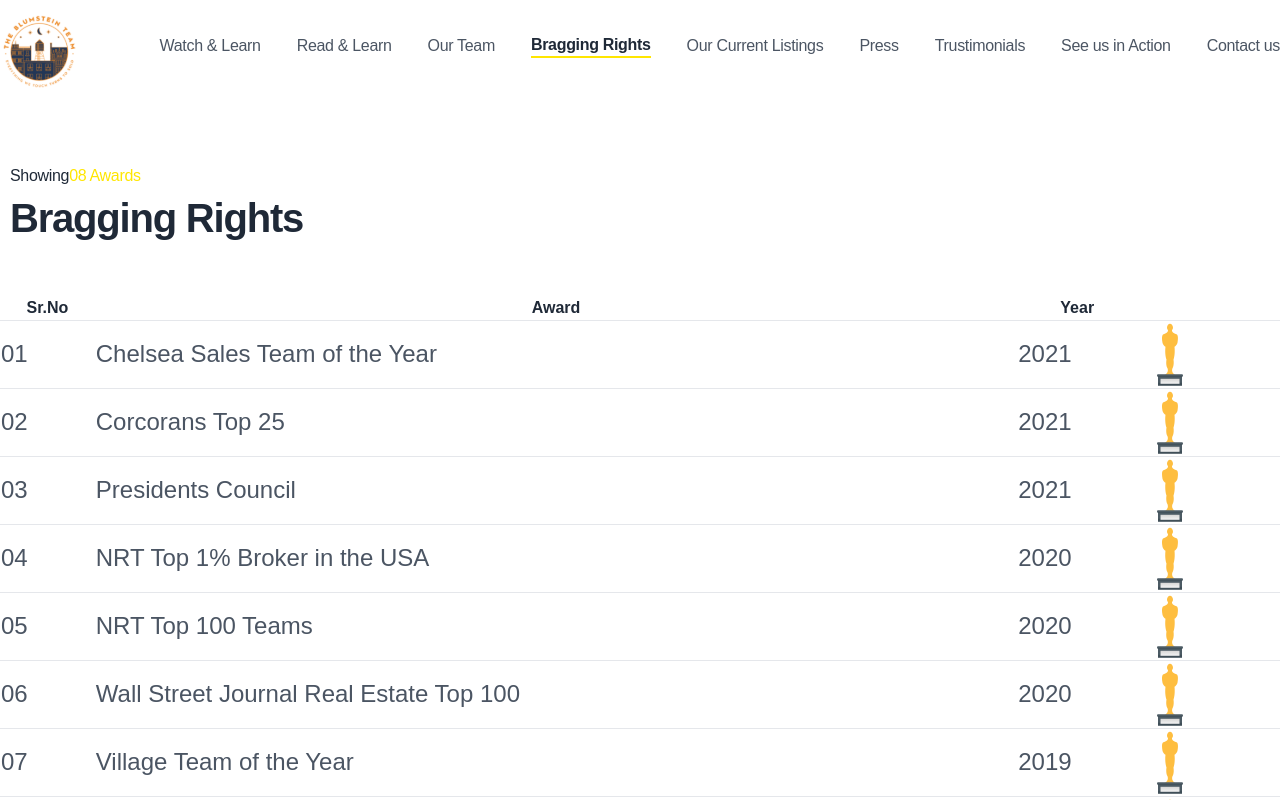
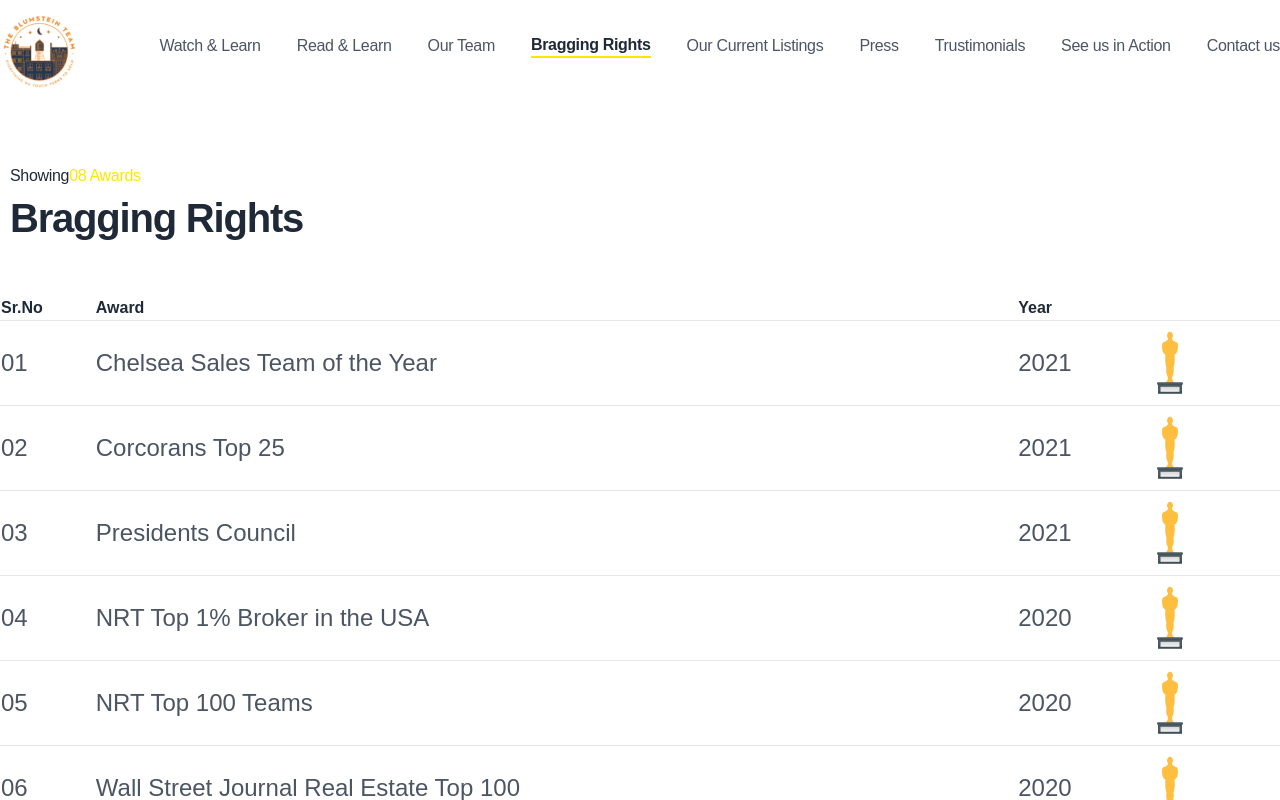
Before and after one commit to Razi125/BraggingApp, a Next.js app: page / in a window 1280 px wide. Shown: the top 800 px of the page. Built offline with nearby package versions, Linux system fonts and the light colour scheme.

Commit message:
app update

```diff
--- a/components/Table/Table.js
+++ b/components/Table/Table.js
@@ -67,13 +67,13 @@
                         <table className="min-w-full">
                             <thead className="border-b">
                                 <tr >
-                                    <th scope="col" className='text-[#1F2937] leading-[135%] text-base not-italic font-semibold urbanist-medium'>
+                                    <th scope="col" className='text-[#1F2937] leading-[135%] text-base not-italic font-semibold urbanist-medium text-left'>
                                         Sr.No
                                     </th>
-                                    <th scope="col" className='text-[#1F2937]  leading-[135%] text-base not-italic font-semibold urbanist-medium'>
+                                    <th scope="col" className='text-[#1F2937]  leading-[135%] text-base not-italic font-semibold urbanist-medium text-left'>
                                         Award
                                     </th>
-                                    <th scope="col" className='text-[#1F2937]  leading-[135%] text-base not-italic font-semibold urbanist-medium'>
+                                    <th scope="col" className='text-[#1F2937]  leading-[135%] text-base not-italic font-semibold urbanist-medium text-left'>
                                         Year
                                     </th>
                                     <th scope="col" className='text-[#1F2937]  leading-[135%] text-base not-italic font-semibold urbanist-medium'>
@@ -84,8 +84,8 @@
                             <tbody>
                                 {
                                     data && data.map((item ,index) => (
-                                        <tr key={index} className=" border-b hover:bg-[#F3F4F6]">
-                                            <td className='text-[#4B5563]  leading-[150%] text-2xl not-italic font-medium urbanist-medium'>{item.no}</td>
+                                        <tr key={index} className=" border-b hover:bg-[#F3F4F6] ">
+                                            <td className='text-[#4B5563]  leading-[150%] text-2xl not-italic font-medium urbanist-medium py-6'>{item.no}</td>
                                             <td className='text-[#4B5563]  leading-[150%] text-2xl not-italic font-medium urbanist-medium'>
                                                 {item.name}
                                             </td>
```
Also changed, not shown: 1 other file (tests, documents, lock files or other folders).
